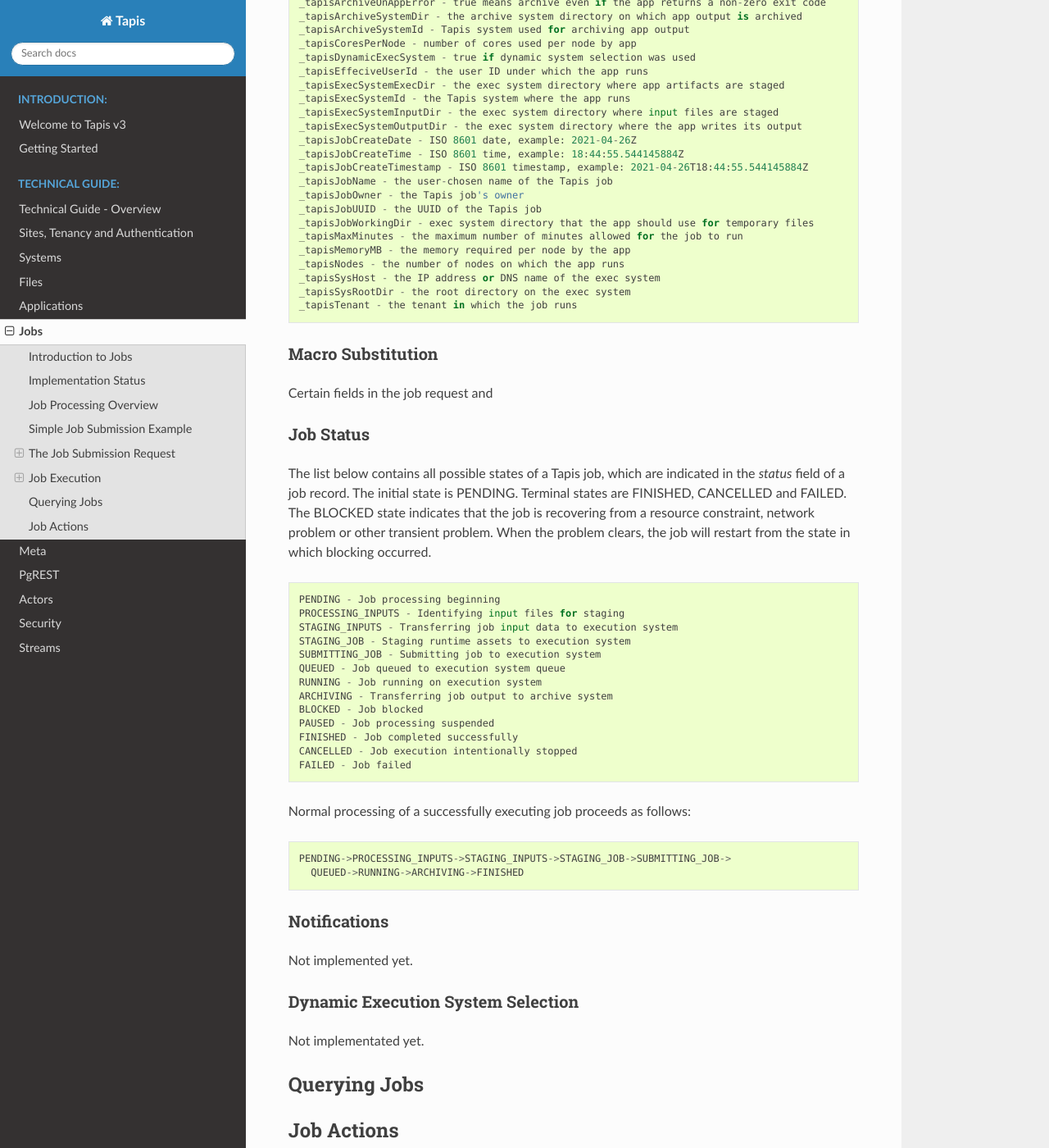
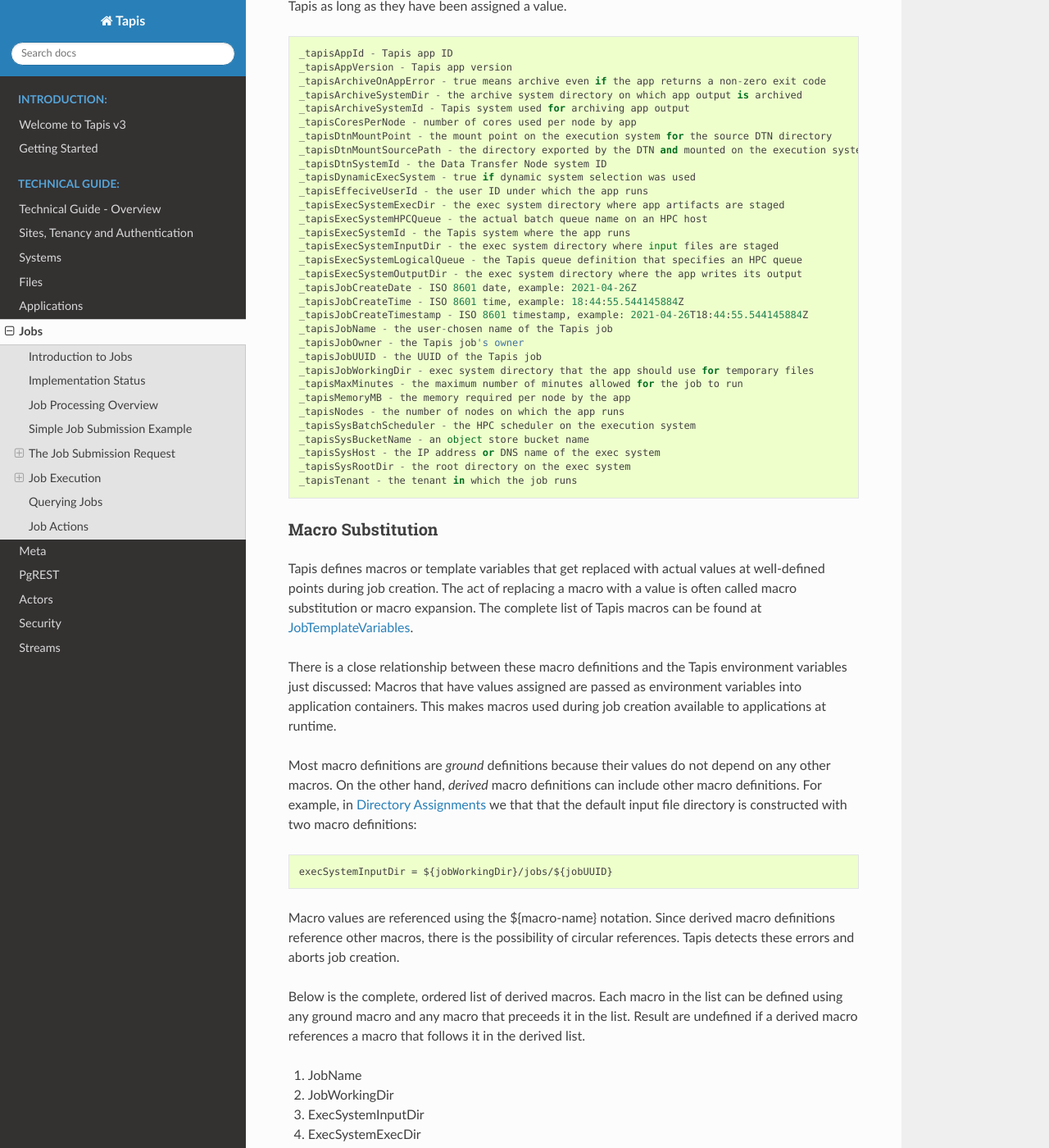
Before and after one commit to tapis-project/documentation, a Sphinx documentation site: the page built from source/technical/jobs.rst, in a window 1280 px wide and 1400 px high, scrolled down 6090 px. Shown: the whole window at 82% size. Built offline with Sphinx 7.4.7 and the Read the Docs theme 2.0.0, drawn with Linux system fonts in a browser that asks for light colours; some of the changed text lies outside the part shown.

Commit message:
more jobs docs

```diff
--- a/source/technical/jobs.rst
+++ b/source/technical/jobs.rst
@@ -223,9 +223,12 @@
 ExecSystemConstraints
 ---------------------
 
+Not implementated yet.
+
 Subscriptions
 -------------
 
+Not implementated yet.
 
 Job Execution
 =============
@@ -233,7 +236,7 @@
 Environment Variables
 ---------------------
 
-The following standard environment variables are passed into each application container run by Tapis.
+The following standard environment variables are passed into each application container run by Tapis as long as they have been assigned a value.
 
 ::
 
@@ -243,11 +246,16 @@
     _tapisArchiveSystemDir - the archive system directory on which app output is archived
     _tapisArchiveSystemId - Tapis system used for archiving app output
     _tapisCoresPerNode - number of cores used per node by app
+    _tapisDtnMountPoint - the mount point on the execution system for the source DTN directory
+    _tapisDtnMountSourcePath - the directory exported by the DTN and mounted on the execution system
+    _tapisDtnSystemId - the Data Transfer Node system ID
     _tapisDynamicExecSystem - true if dynamic system selection was used
     _tapisEffeciveUserId - the user ID under which the app runs
     _tapisExecSystemExecDir - the exec system directory where app artifacts are staged
+    _tapisExecSystemHPCQueue - the actual batch queue name on an HPC host
     _tapisExecSystemId - the Tapis system where the app runs
     _tapisExecSystemInputDir - the exec system directory where input files are staged
+    _tapisExecSystemLogicalQueue - the Tapis queue definition that specifies an HPC queue
     _tapisExecSystemOutputDir - the exec system directory where the app writes its output
     _tapisJobCreateDate - ISO 8601 date, example: 2021-04-26Z
     _tapisJobCreateTime - ISO 8601 time, example: 18:44:55.544145884Z
@@ -259,6 +267,8 @@
     _tapisMaxMinutes - the maximum number of minutes allowed for the job to run
     _tapisMemoryMB - the memory required per node by the app
     _tapisNodes - the number of nodes on which the app runs
+    _tapisSysBatchScheduler - the HPC scheduler on the execution system
+    _tapisSysBucketName - an object store bucket name
     _tapisSysHost - the IP address or DNS name of the exec system
     _tapisSysRootDir - the root directory on the exec system
     _tapisTenant - the tenant in which the job runs
@@ -266,7 +276,28 @@
 Macro Substitution
 ------------------
 
-Certain fields in the job request and
+Tapis defines macros or template variables that get replaced with actual values at well-defined points during job creation.  The act of replacing a macro with a value is often called macro substitution or macro expansion.  The complete list of Tapis macros can be found at JobTemplateVariables_.
+
+There is a close relationship between these macro definitions and the Tapis environment variables just discussed:  Macros that have values assigned are passed as environment variables into application containers.  This makes macros used during job creation available to applications at runtime.
+
+Most macro definitions are *ground* definitions because their values do not depend on any other macros.  On the other hand, *derived* macro definitions can include other macro definitions.  For example, in `Directory Assignments`_ we that that the default input file directory is constructed with two macro definitions:
+
+::
+
+   execSystemInputDir = ${jobWorkingDir}/jobs/${jobUUID}
+
+Macro values are referenced using the ${macro-name} notation.  Since derived macro definitions reference other macros, there is the possibility of circular references.  Tapis detects these errors and aborts job creation.
+
+Below is the complete, ordered list of derived macros.  Each macro in the list can be defined using any ground macro and any macro that preceeds it in the list.  Result are undefined if a derived macro references a macro that follows it in the derived list.
+
+#. JobName
+#. JobWorkingDir
+#. ExecSystemInputDir
+#. ExecSystemExecDir
+#. ExecSystemOutputDir
+#. ArchiveSystemDir
+
+.. _JobTemplateVariables: https://github.com/tapis-project/tapis-java/blob/dev/tapis-jobslib/src/main/java/edu/utexas/tacc/tapis/jobs/model/enumerations/JobTemplateVariables.java
 
 
 Job Status
```
